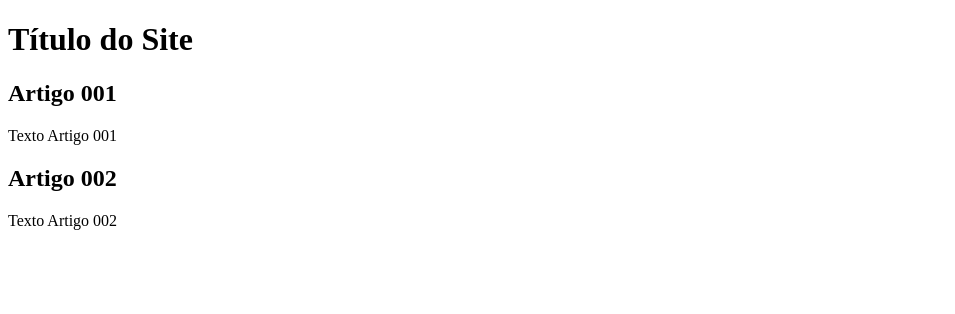
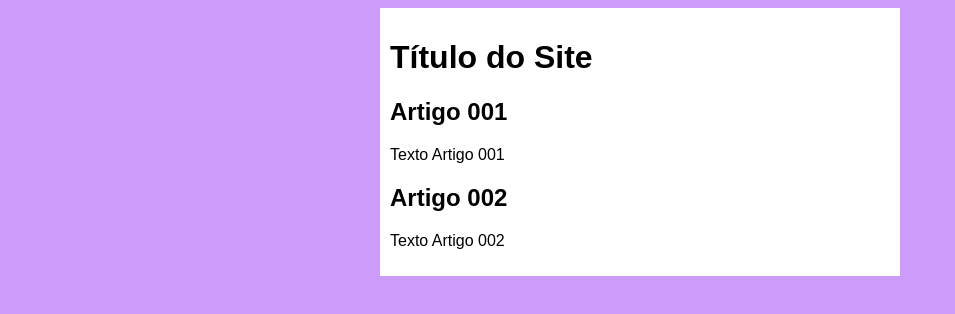
Before and after one commit to BrunoJustiniano/proejto-site, a plain HTML site: page index.html in a window 1280 px wide. Shown: the whole page, without its empty margins (0-955 px from the left). Drawn offline with Linux system fonts and the light colour scheme.

Commit message:
iniciei o design

```diff
--- /dev/null
+++ b/estilos/style.css
@@ -0,0 +1,15 @@
+* {
+  font-family: arial, helvetica, sans-serif;
+}
+
+body {
+  background-color: rgb(204, 157, 248);
+}
+
+main {
+  background-color: white;
+  width: 500px;
+  margin: auto;
+  padding: 10px;
+  box-shadow: 3px 3 px 5 px rgba(0, 0, 0, 0.473);
+}
--- a/index.html
+++ b/index.html
@@ -5,6 +5,7 @@
     <meta http-equiv="X-UA-Compatible" content="IE=edge">
     <meta name="viewport" content="width=device-width, initial-scale=1.0">
     <title>Título do site</title>
+    <link rel="stylesheet" href="estilos/style.css">
 </head>
 <body>
     <main>
```
